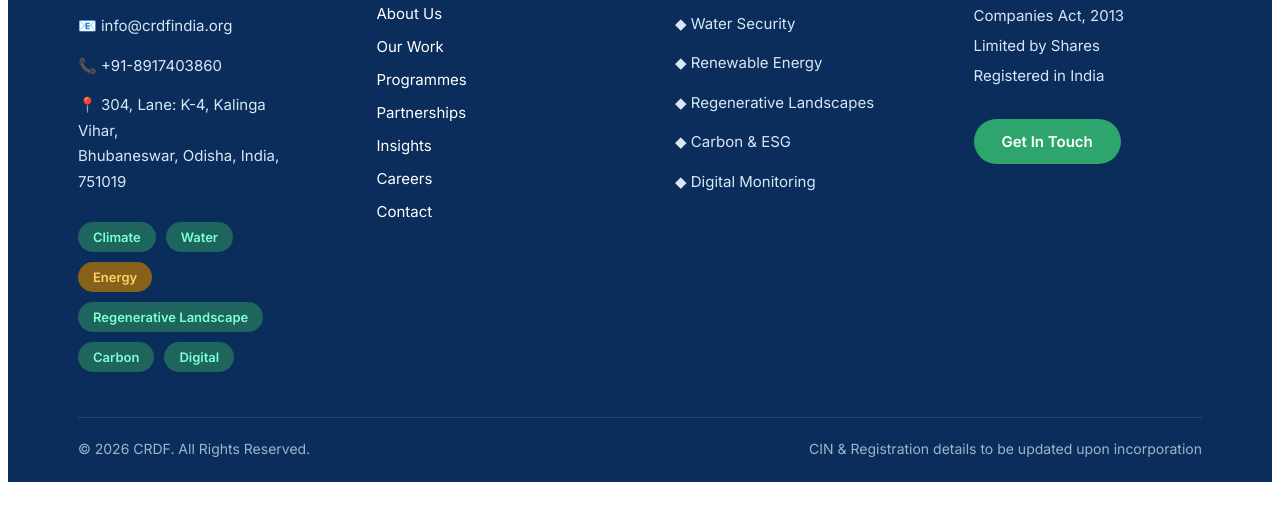
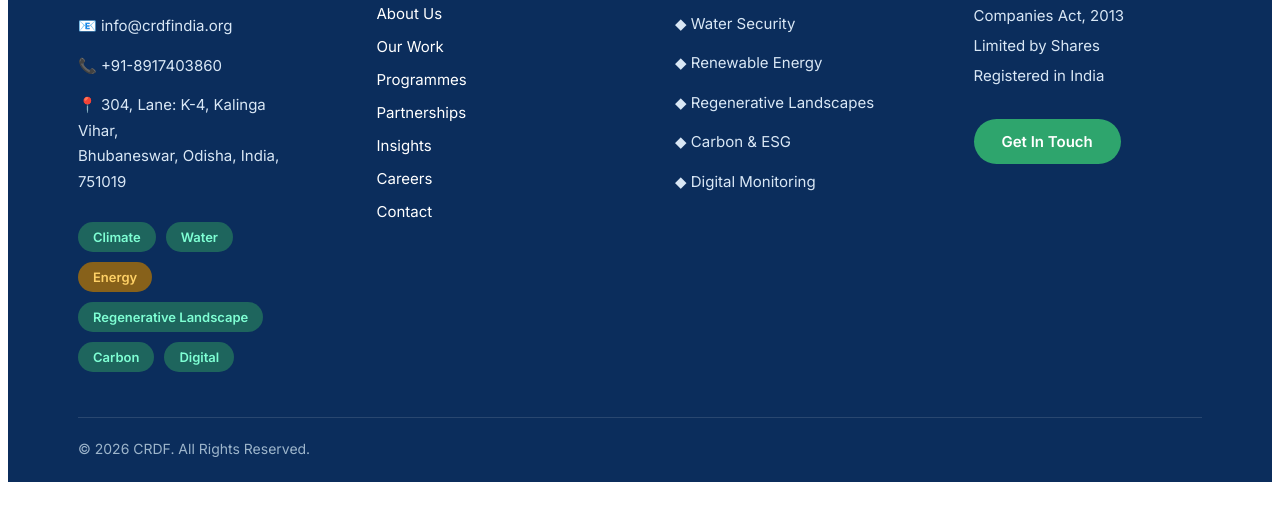
Before and after one commit to srsethi03/modular, a plain HTML site: page footer.html in a window 1280 px wide. Shown: the part 133-654 px from the top of the page. Drawn offline with nearby package versions, Linux system fonts and the light colour scheme.

Commit message:
Update footer.html

```diff
--- a/footer.html
+++ b/footer.html
@@ -250,9 +250,7 @@
       © 2026 CRDF. All Rights Reserved.
     </div>
 
-    <div>
-      CIN &amp; Registration details to be updated upon incorporation
-    </div>
+
 
   </div>
 
```
